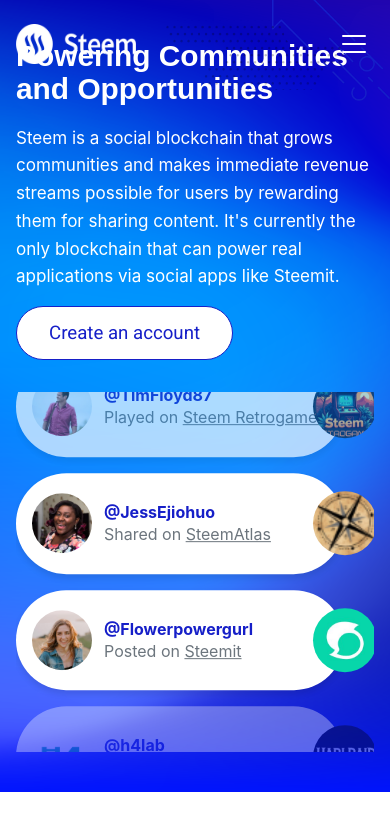
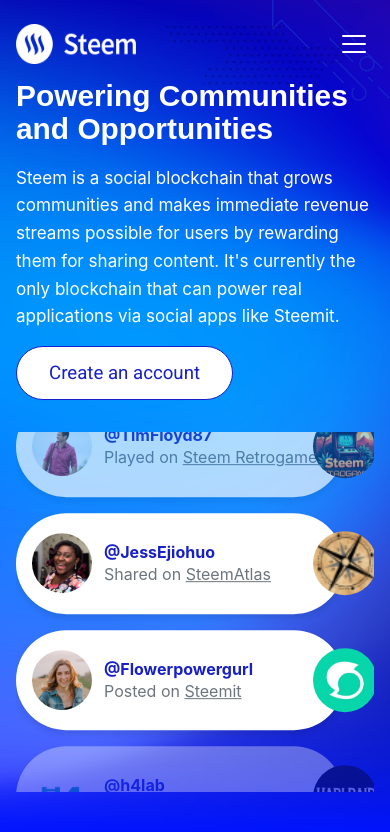
Before and after one commit to steemit/steem.com, a Next.js app: page / in a window 390 px wide. Shown: the top 836 px of the page. Built offline with nearby package versions, Linux system fonts and the light colour scheme; a web font is replaced by a local one.

Commit message:
Rename section class for hero section

```diff
--- a/src/app/page.tsx
+++ b/src/app/page.tsx
@@ -21,7 +21,7 @@
         <div className="content">
           <main className="main">
             {/* Hero Section */}
-            <section className="bg-landing py-7 lg:py-8 xl:py-10">
+            <section className="bg-landing hero-section py-7 lg:py-8 xl:py-10">
               <div className="container mx-auto px-4 lg:my-8 xl:my-10">
                 <div className="grid grid-cols-1 md:grid-cols-2 gap-8">
                   <div className="order-1">
```
